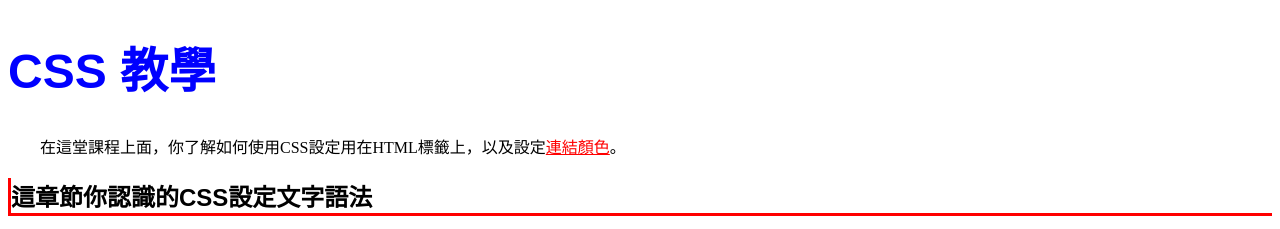
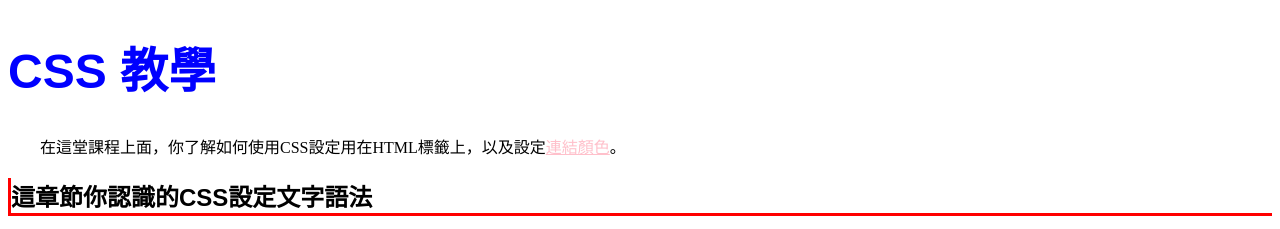
Before and after one commit to Gianni1203/Project_2, a plain HTML site: page index.html in a window 1280 px wide. Shown: the top 229 px of the page. Drawn offline with Linux system fonts and the light colour scheme.

Commit message:
調整CSS格式

```diff
--- a/style.css
+++ b/style.css
@@ -13,7 +13,7 @@ p{
   text-indent:32px;
 }
 a{
-  color:red
+  color:pink;
 }
 a:hover{
     color:blue;
```
